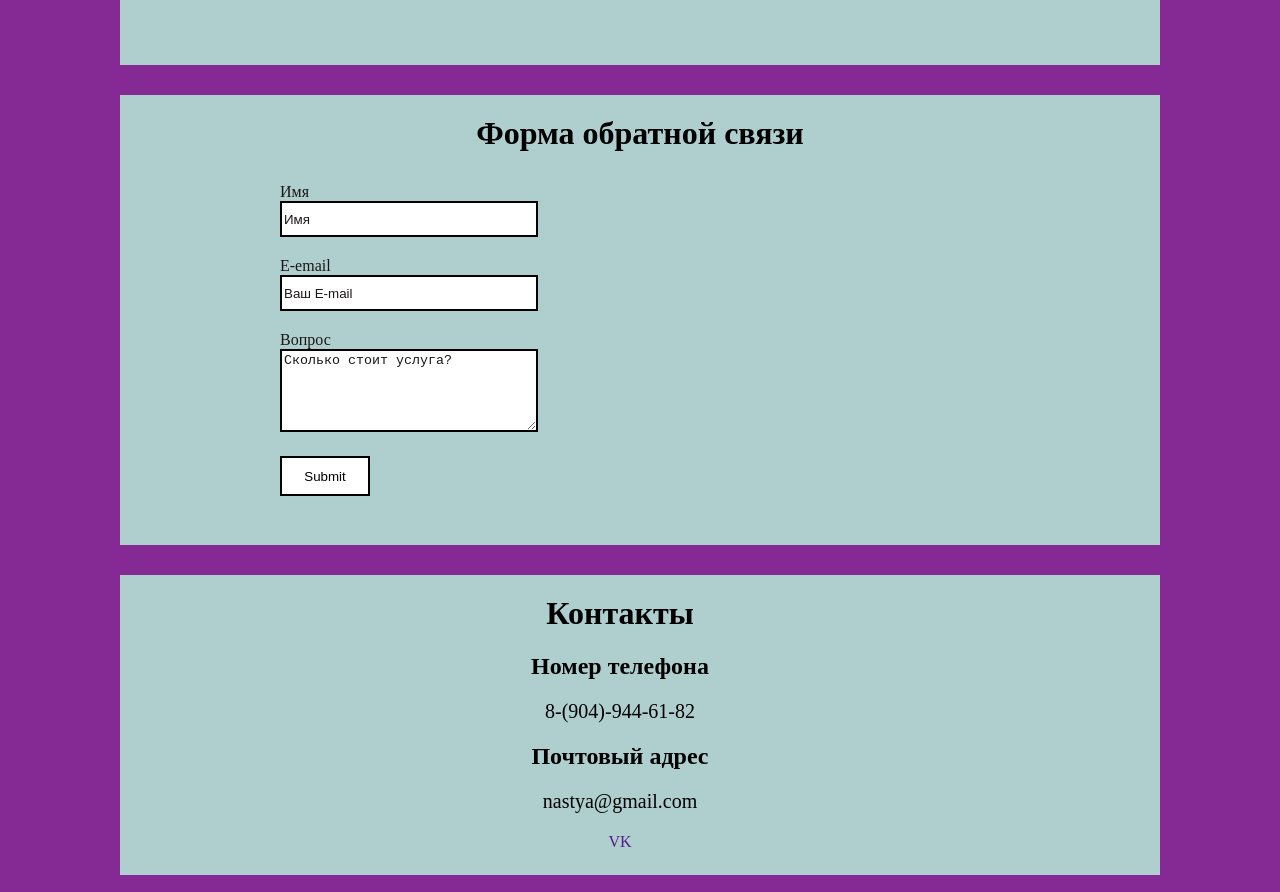
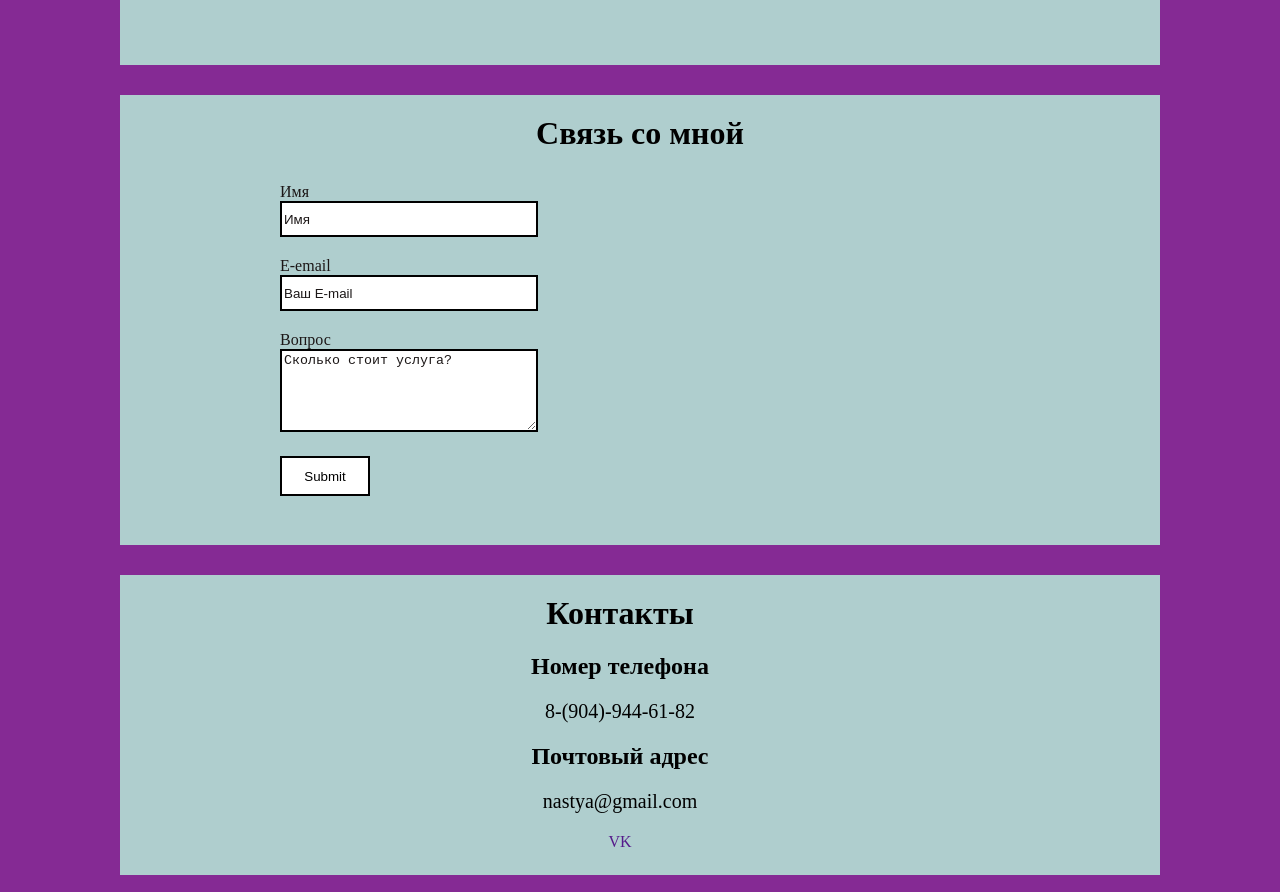
Before and after one commit to Lyluk/itogovai, a plain HTML site: page index.html in a window 1280 px wide. Shown: the part 1903-2795 px from the top of the page. Drawn offline with Linux system fonts and the light colour scheme.

Commit message:
Update index.html

```diff
--- a/index.html
+++ b/index.html
@@ -76,7 +76,7 @@
         </div>
     </div>
     <div class="form">
-        <h1>Форма обратной связи</h1>
+        <h1>Связь со мной</h1>
         <form action="1" id="contact-form">
             <div class="form_item">
                 <label for="name">Имя</label><br>
```
